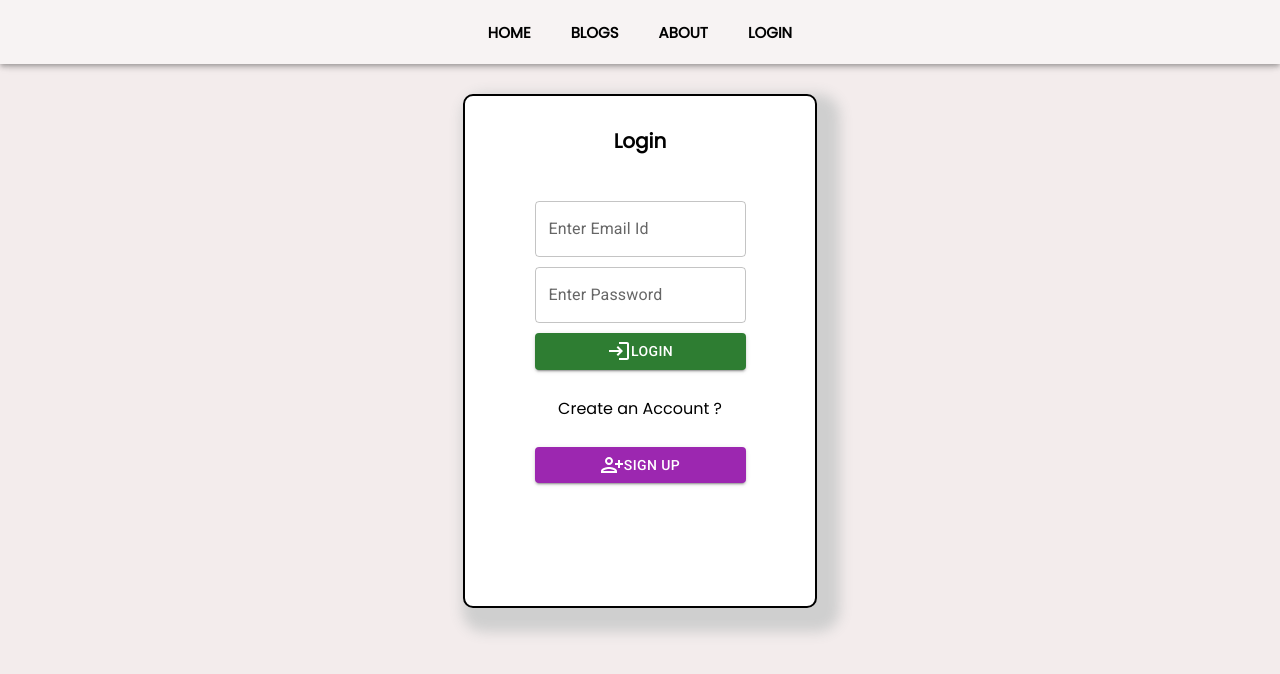
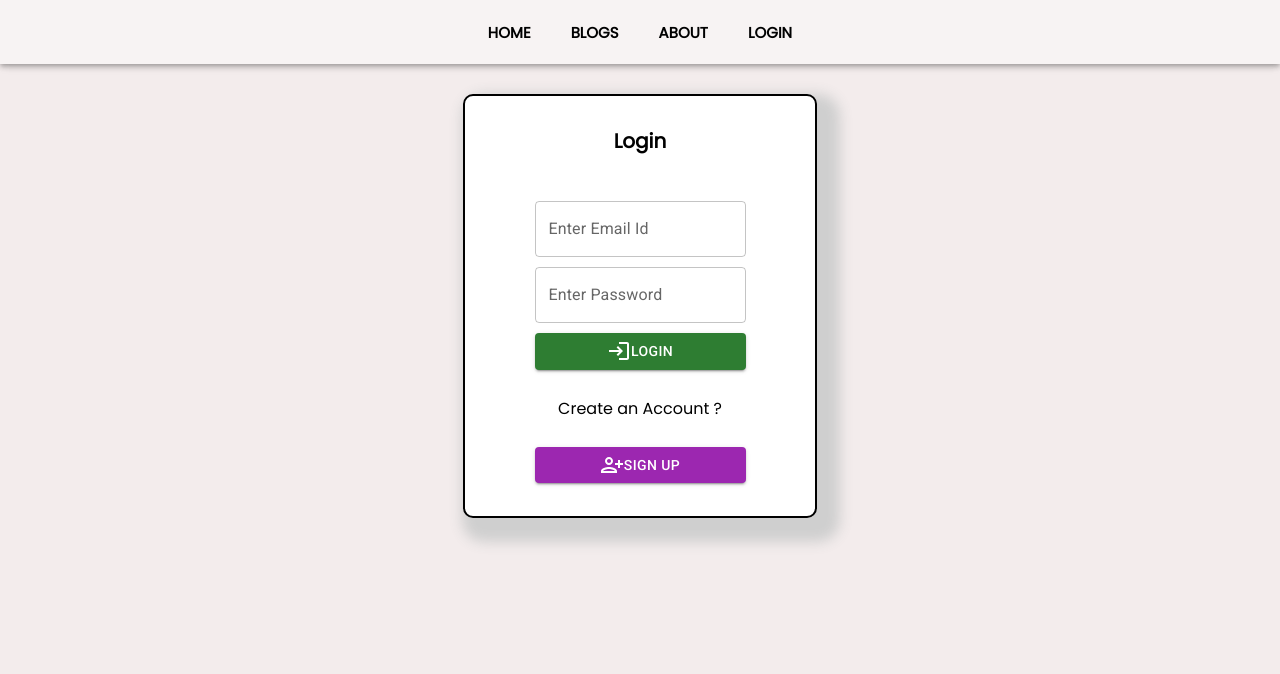
Before and after one commit to rakesh468/Blog-Forntend, a React (Create React App) app: page /login in a window 1280 px wide. Shown: the top 674 px of the page. Built offline with nearby package versions, Linux system fonts and the light colour scheme.

Commit message:
first commit

```diff
--- a/src/Post/CreateView.js
+++ b/src/Post/CreateView.js
@@ -43,7 +43,7 @@ function CreateView() {
         "X-auth-token": localStorage.getItem("token"),
         "Content-Type": "application/json",
       },
-    }).then(() => history.push("/"));
+    }).then(() => history.push("/blogs"));
   };
   return (
     <form className="cover-form" onSubmit={handleSubmit}>
--- a/src/Post/Details.js
+++ b/src/Post/Details.js
@@ -29,7 +29,7 @@ function Details() {
         fetch(`${API_URL}/blogs/${_id}`,{
             method:"DELETE",
             headers:{"X-auth-token":localStorage.getItem('token')},
-        }).then(()=>history.push("/"))
+        }).then(()=>history.push("/blogs"))
     }
   return (
       <Box className="detail-container">
@@ -47,7 +47,7 @@ function Details() {
        </Box>
         <Typography>{data.summary}</Typography>
 
-      <Button onClick={()=>history.push("/")} variant="contained" size="small"><KeyboardBackspaceIcon/>BACK</Button>
+      <Button onClick={()=>history.push("/blogs")} variant="contained" size="small"><KeyboardBackspaceIcon/>BACK</Button>
       </Box>
   )
 }
--- a/src/Post/EditViews.js
+++ b/src/Post/EditViews.js
@@ -59,7 +59,7 @@ function Updateblog({ blog }) {
         "X-auth-token": localStorage.getItem("token"),
         "Content-Type": "application/json",
       },
-    }).then(() => history.push("/"));
+    }).then(() => history.push("/blogs"));
   };
   return (
     <form className="cover-form" onSubmit={handleSubmit}>
--- a/src/components/Home/Post.js
+++ b/src/components/Home/Post.js
@@ -14,7 +14,7 @@ function Post() {
   const getdata = () => {
     fetch(`${API_URL}/blogs`, {
       method: "GET",
-      headers: { "X-auth-token": localStorage.getItem("token") },
+
     })
       .then((data) => data.json())
       .then((dt) => setdata(dt));
--- a/src/components/Home/posts.css
+++ b/src/components/Home/posts.css
@@ -26,11 +26,11 @@
   color: #878787;
 }
 .details {
-  font-size: 18px;
+  font-size: 17px;
   word-break: break-word;
   font-family: "Poppins", sans-serif;
   overflow: hidden;
-  text-overflow: "";
+
 }
 @media (max-width: 600px) {
   .post-image {
--- a/src/user/login.css
+++ b/src/user/login.css
@@ -6,11 +6,11 @@
     height: 100vh;
 
 }
-.sub-main{
+.sub-main-1{
     display: flex;
     flex-direction: row;
     justify-content: center;
-    height: 410px;
+    height: 390px;
     width: 350px;
     box-shadow: 11px 12px 13px 12px rgb(207, 207, 207);
     padding-top: 30px;
--- a/src/user/login.js
+++ b/src/user/login.js
@@ -72,7 +72,7 @@ function Login() {
         localStorage.setItem('token',response.token);
         setMsg({Message:"Login Successfully",status:"success"});
         setOpen(true);
-        setTimeout(()=>history.push("/"),3000);
+        setTimeout(()=>history.push("/blogs"),3000);
       })
        .catch((err)=>{
          setMsg({message:"error",status:"error"});
@@ -81,7 +81,7 @@ function Login() {
        }
   return (
     <div className="main">
-      <div className="sub-main">
+      <div className="sub-main-1">
         <form onSubmit={handleSubmit} >
           <header>Login</header>
           <br />
--- a/src/user/signup.css
+++ b/src/user/signup.css
@@ -10,7 +10,7 @@
     display: flex;
     flex-direction: row;
     justify-content: center;
-    height: 480px;
+    height: 450px;
     width: 350px;
     box-shadow: 11px 12px 13px 12px rgb(207, 207, 207);
     padding-top: 30px;
```
